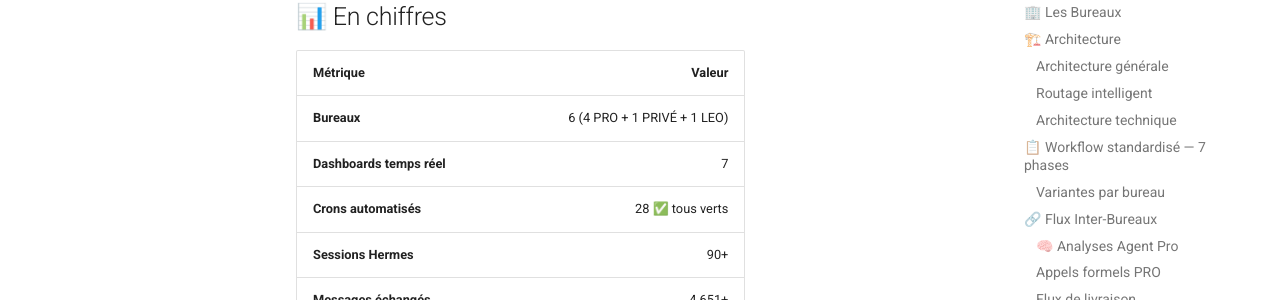
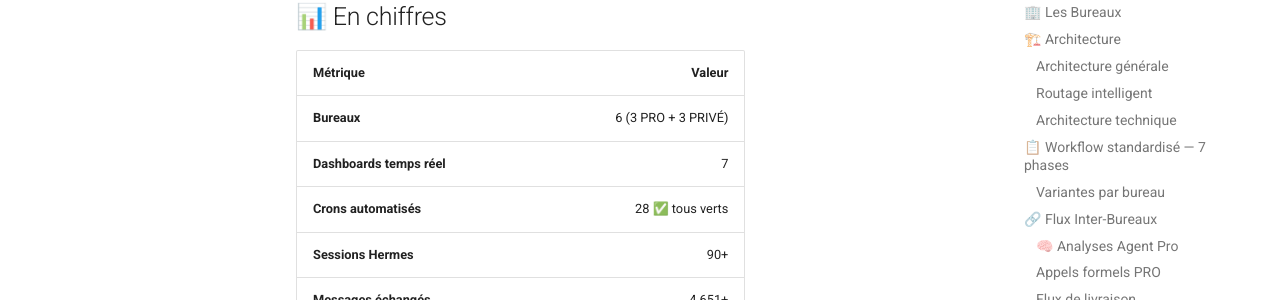
Before and after one commit to christophedanhier-hash/BAVI_LEO, an MkDocs documentation site: the page built from docs/index.md, in a window 1280 px wide and 900 px high, scrolled down 5923 px. Shown: the part 150-450 px from the top of the window. Built offline with MkDocs 1.6.1 and Material for MkDocs 9.7.7, drawn with Linux system fonts in a browser that asks for light colours; comment, search, counter and statistics services are not loaded.

Commit message:
📝 Michel + LEO en PRIVÉ

```diff
--- a/docs/index.md
+++ b/docs/index.md
@@ -28,8 +28,8 @@
 | 🛡️ **Assurance Obligatoire** | Expertise AO (INAMI, BCSS, eHealth, MyCareNet) | PRO | 🏗️ Reconstruction |
 | 📝 **Gérard** | Documentation télescope T600 | PRIVÉ | ✅ [Wiki OCA](https://christophedanhier-hash.github.io/wiki-oca/t600/) |
 | 🧭 **Sylvie** | Roadbooks camping-car | PRIVÉ | ✅ [Voyages](https://christophedanhier-hash.github.io/voyages-wiki/) |
-| 🔧 **Michel** | Infrastructure, code, système — **Léo Copilot** | PRO | ✅ Actif |
-| 🤖 **LEO** | Dossiers & analyses personnelles | LEO | 🆕 Nouveau |
+| 🔧 **Michel** | Infrastructure, code, système — **Léo Copilot** | PRIVÉ | ✅ Actif |
+| 🤖 **LEO** | Dossiers & analyses personnelles | PRIVÉ | 🆕 Nouveau |
 
 ---
 
@@ -205,7 +205,7 @@
 
 | Métrique | Valeur |
 |----------|-------:|
-| **Bureaux** | 6 (4 PRO + 1 PRIVÉ + 1 LEO) |
+| **Bureaux** | 6 (3 PRO + 3 PRIVÉ) |
 | **Dashboards temps réel** | 7 |
 | **Crons automatisés** | 28 ✅ tous verts |
 | **Sessions Hermes** | 90+ |
```
